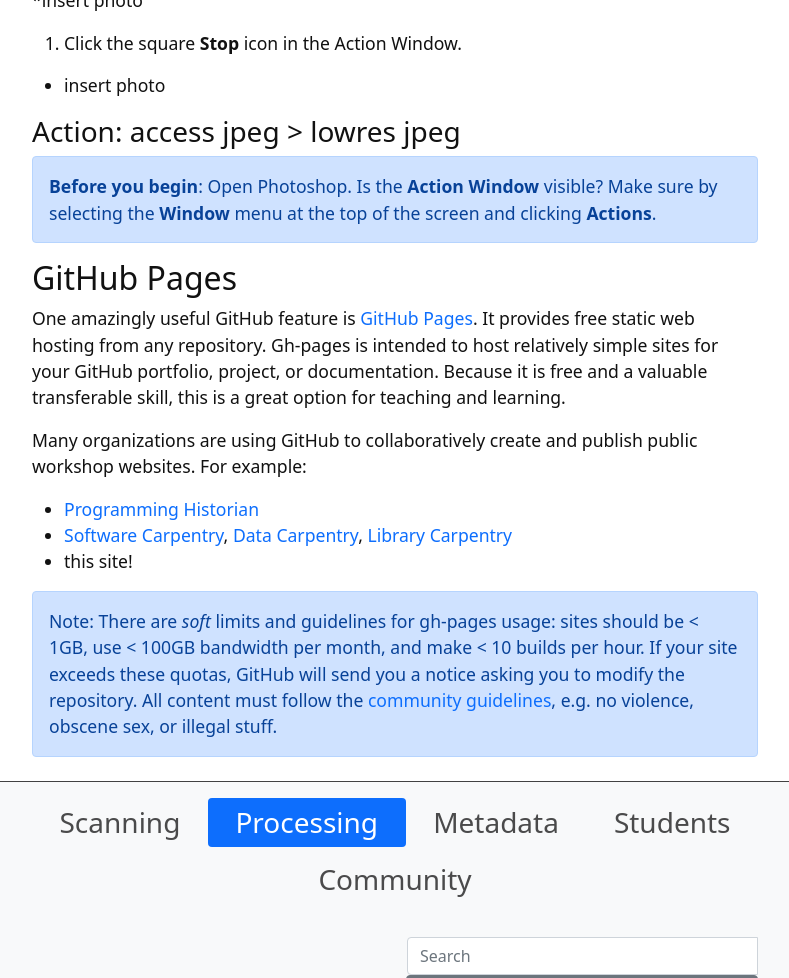
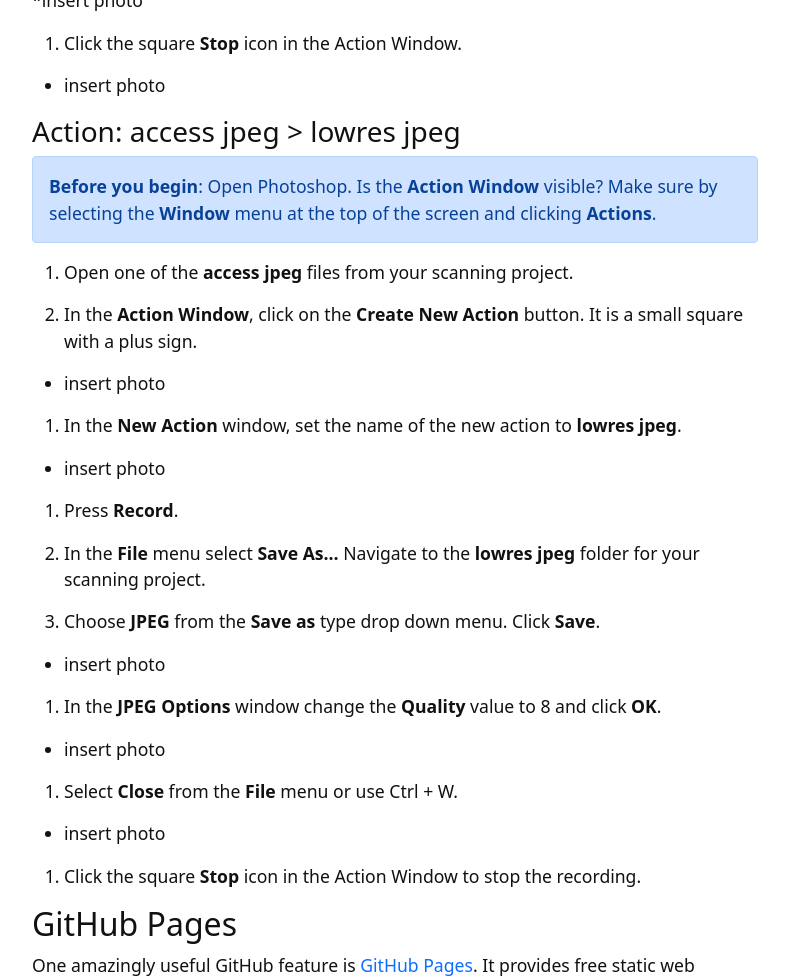
Before and after one commit to kitstokes/digi-proc, a Jekyll site: the page built from content/1-processing.md, in a window 1280 px wide and 1400 px high, scrolled down 5395 px, cut to the strip 0-978 px from the top of the window. Shown: the whole strip, without its empty margins (245-1034 px from the left). Built offline with Jekyll 4.4.1, drawn with Linux system fonts in a browser that asks for light colours.

Commit message:
finish adding action content

```diff
--- a/content/1-processing.md
+++ b/content/1-processing.md
@@ -225,6 +225,40 @@ Open Photoshop. Is the **Action Window** visible? Make sure by selecting the **W
 Open Photoshop. Is the **Action Window** visible? Make sure by selecting the **Window** menu at the top of the screen and clicking **Actions**.{% endcapture %}
 {% include alert.html text=text color=secondary %}
 
+1. Open one of the **access jpeg** files from your scanning project.
+
+2. In the **Action Window**, click on the **Create New Action** button. It is a small square with a plus sign.
+
+* insert photo
+
+3. In the **New Action** window, set the name of the new action to **lowres jpeg**.
+
+* insert photo
+
+4. Press **Record**.
+
+5. In the **File** menu select **Save As...** Navigate to the **lowres jpeg** folder for your scanning project.
+
+6. Choose **JPEG** from the **Save as** type drop down menu. Click **Save**.
+
+* insert photo
+
+7. In the **JPEG Options** window change the **Quality** value to 8 and click **OK**.
+
+* insert photo
+
+8. Select **Close** from the **File** menu or use Ctrl + W.
+
+* insert photo
+
+9. Click the square **Stop** icon in the Action Window to stop the recording.
+
+<!-- all content added!
+
+- need to go back and add images
+- look for consistency in wording and format
+- check double check triple check spelling errors -->
+
 ## GitHub Pages
 
 One amazingly useful GitHub feature is [GitHub Pages](https://guides.github.com/features/pages/).
```
